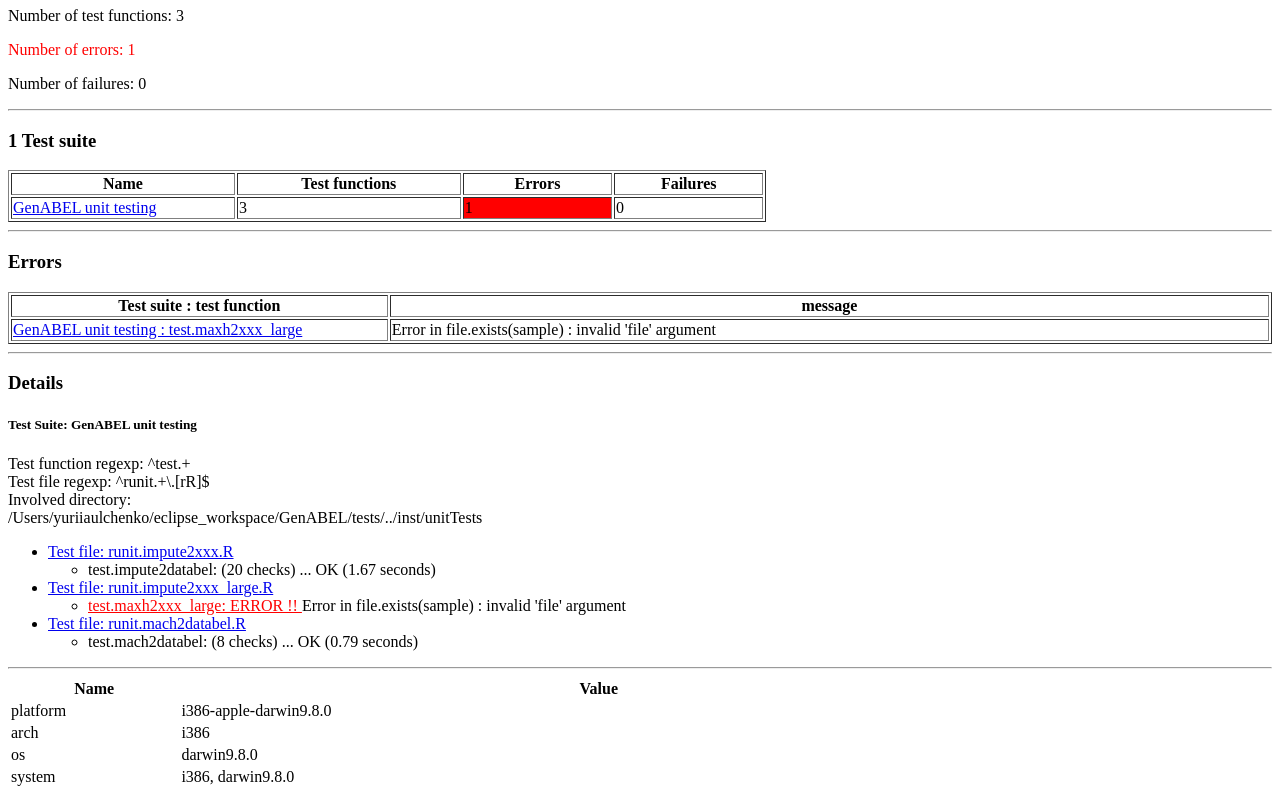
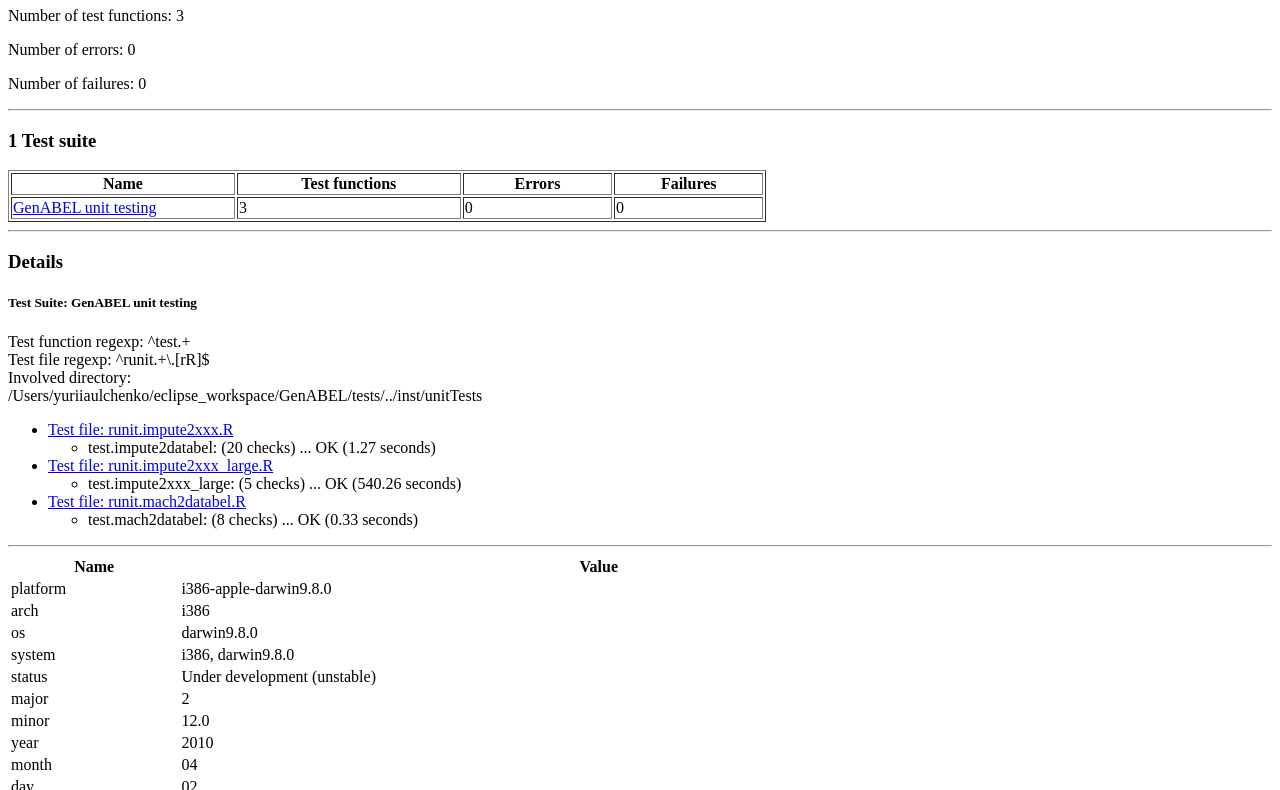
Before and after one commit to GenABEL-Project/GenABEL, a plain HTML site: page inst/unitTests/report.html in a window 1280 px wide. Shown: the part 73-863 px from the top of the page. Drawn offline with Linux system fonts and the light colour scheme.

Commit message:
version passing all checks, including all RUnit in make mode, but not runit.impute2xxx_large.R in R CMD CHECK mode
git-svn-id: svn+ssh://svn.r-forge.r-project.org/svnroot/genabel/pkg/GenABEL@411 edb9625f-4e0d-4859-8d74-9fd3b1da38cb

```diff
--- a/inst/unitTests/report.html
+++ b/inst/unitTests/report.html
@@ -1,10 +1,10 @@
 <!DOCTYPE HTML PUBLIC "-//W3C//DTD HTML 4.01 Transitional//EN"
 "http://www.w3.org/TR/html4/transitional.dtd">
-<html><head><title>RUNIT TEST PROTOCOL--Tue May  4 15:04:41 2010</title>
+<html><head><title>RUNIT TEST PROTOCOL--Wed May  5 09:12:06 2010</title>
 </head>
-<body><h1 TRUE>RUNIT TEST PROTOCOL--Tue May  4 15:04:41 2010</h1>
+<body><h1 TRUE>RUNIT TEST PROTOCOL--Wed May  5 09:12:06 2010</h1>
 <p>Number of test functions: 3</p>
-<p style=color:red>Number of errors: 1</p>
+<p>Number of errors: 0</p>
 <p>Number of failures: 0</p>
 <hr>
 <h3 TRUE>1 Test suite</h3>
@@ -16,26 +16,14 @@
 </tr>
 <tr><td><a href="#GenABEL unit testing">GenABEL unit testing</a></td>
 <td>3</td>
-<td bgcolor="red">1</td>
 <td>0</td>
-</tr>
-</table>
-<hr>
-<h3 TRUE>Errors</h3>
-<table border="1" width="100%" >
-<tr><th width="30%">Test suite : test function</th>
-<th width="70%">message</th>
-</tr>
-<tr><td><a href="#GenABEL unit testing__Users_yuriiaulchenko_eclipse_workspace_GenABEL_tests_.._inst_unitTests_runit.impute2xxx_large.R_test.maxh2xxx_large">GenABEL unit testing : test.maxh2xxx_large</a></td>
-<td>Error in file.exists(sample) : invalid 'file' argument
-</td>
+<td>0</td>
 </tr>
 </table>
 <hr>
 <h3 TRUE>Details</h3>
 <p><a name="GenABEL unit testing"><h5 TRUE>Test Suite: GenABEL unit testing</h5>
-</a>Test function regexp: ^test.+<br/>Test file regexp: ^runit.+\.[rR]$<br/>Involved directory:<br/>/Users/yuriiaulchenko/eclipse_workspace/GenABEL/tests/../inst/unitTests<br/><ul><li><a href="/Users/yuriiaulchenko/eclipse_workspace/GenABEL/tests/../inst/unitTests/runit.impute2xxx.R">Test file: runit.impute2xxx.R</a><ul><li><a name="GenABEL unit testing__Users_yuriiaulchenko_eclipse_workspace_GenABEL_tests_.._inst_unitTests_runit.impute2xxx.R_test.impute2databel">test.impute2databel: (20 checks) ... OK (1.67 seconds)<br/></a></li></ul></li><li><a href="/Users/yuriiaulchenko/eclipse_workspace/GenABEL/tests/../inst/unitTests/runit.impute2xxx_large.R">Test file: runit.impute2xxx_large.R</a><ul><li><a name="GenABEL unit testing__Users_yuriiaulchenko_eclipse_workspace_GenABEL_tests_.._inst_unitTests_runit.impute2xxx_large.R_test.maxh2xxx_large"><u style=color:red>test.maxh2xxx_large: ERROR !!  </u></a>Error in file.exists(sample) : invalid 'file' argument
-<br/></li></ul></li><li><a href="/Users/yuriiaulchenko/eclipse_workspace/GenABEL/tests/../inst/unitTests/runit.mach2databel.R">Test file: runit.mach2databel.R</a><ul><li><a name="GenABEL unit testing__Users_yuriiaulchenko_eclipse_workspace_GenABEL_tests_.._inst_unitTests_runit.mach2databel.R_test.mach2databel">test.mach2databel: (8 checks) ... OK (0.79 seconds)<br/></a></li></ul></li></ul><hr>
+</a>Test function regexp: ^test.+<br/>Test file regexp: ^runit.+\.[rR]$<br/>Involved directory:<br/>/Users/yuriiaulchenko/eclipse_workspace/GenABEL/tests/../inst/unitTests<br/><ul><li><a href="/Users/yuriiaulchenko/eclipse_workspace/GenABEL/tests/../inst/unitTests/runit.impute2xxx.R">Test file: runit.impute2xxx.R</a><ul><li><a name="GenABEL unit testing__Users_yuriiaulchenko_eclipse_workspace_GenABEL_tests_.._inst_unitTests_runit.impute2xxx.R_test.impute2databel">test.impute2databel: (20 checks) ... OK (1.27 seconds)<br/></a></li></ul></li><li><a href="/Users/yuriiaulchenko/eclipse_workspace/GenABEL/tests/../inst/unitTests/runit.impute2xxx_large.R">Test file: runit.impute2xxx_large.R</a><ul><li><a name="GenABEL unit testing__Users_yuriiaulchenko_eclipse_workspace_GenABEL_tests_.._inst_unitTests_runit.impute2xxx_large.R_test.impute2xxx_large">test.impute2xxx_large: (5 checks) ... OK (540.26 seconds)<br/></a></li></ul></li><li><a href="/Users/yuriiaulchenko/eclipse_workspace/GenABEL/tests/../inst/unitTests/runit.mach2databel.R">Test file: runit.mach2databel.R</a><ul><li><a name="GenABEL unit testing__Users_yuriiaulchenko_eclipse_workspace_GenABEL_tests_.._inst_unitTests_runit.mach2databel.R_test.mach2databel">test.mach2databel: (8 checks) ... OK (0.33 seconds)<br/></a></li></ul></li></ul><hr>
 <table border="0" width="80%" >
 <tr><th>Name</th>
 <th>Value</th>
```
Also changed, not shown: inst/unitTests/report.txt, inst/unitTests/reportSummary.txt, 5 other files.
